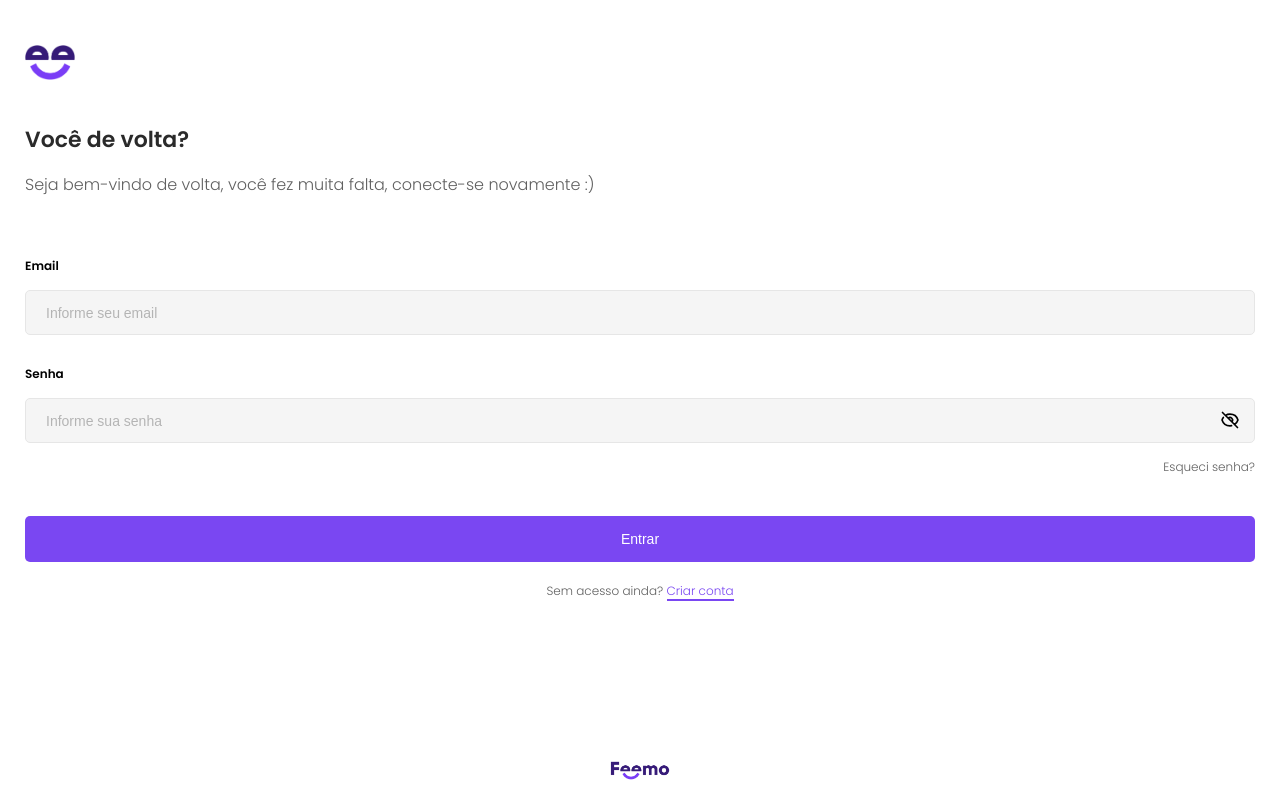
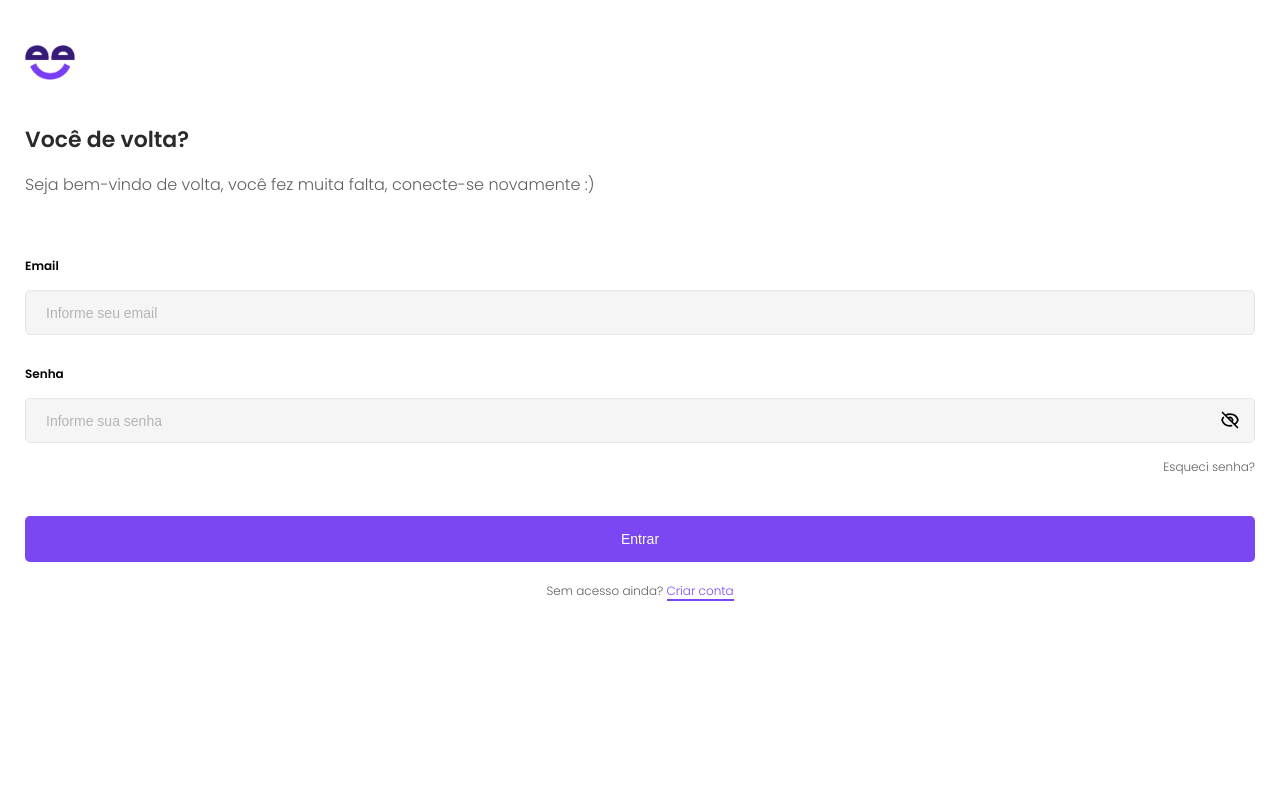
Before and after one commit to carvalholucas/feemo, a Next.js app: page /signin in a window 1280 px wide. Built offline with nearby package versions, Linux system fonts and the light colour scheme.

Commit message:
Remove logo from footer form

```diff
--- a/components/Form/styles.js
+++ b/components/Form/styles.js
@@ -24,14 +24,4 @@ export const FormWrapper = styled.form`
     font-weight: 300;
     margin-bottom: 6rem;
   }
-
-  > footer {
-    bottom: 0;
-    display: flex;
-    justify-content: center;
-    left: 0;
-    padding: 2rem;
-    position: absolute;
-    width: 100%;
-  }
 `
--- a/pages/signin.js
+++ b/pages/signin.js
@@ -74,15 +74,6 @@ const SignInPage = () => {
         <Link href="/signup">
           <a className="link">Sem acesso ainda? <span>Criar conta</span></a>
         </Link>
-
-        <footer>
-          <Image
-            src="/images/logo_dark.png"
-            alt="Logotipo da Feemo"
-            width={60}
-            height={19}
-          />
-        </footer>
       </Form>
     </Container>
   )
```
Also changed, not shown: pages/signup.js (+0 -9 lines).
